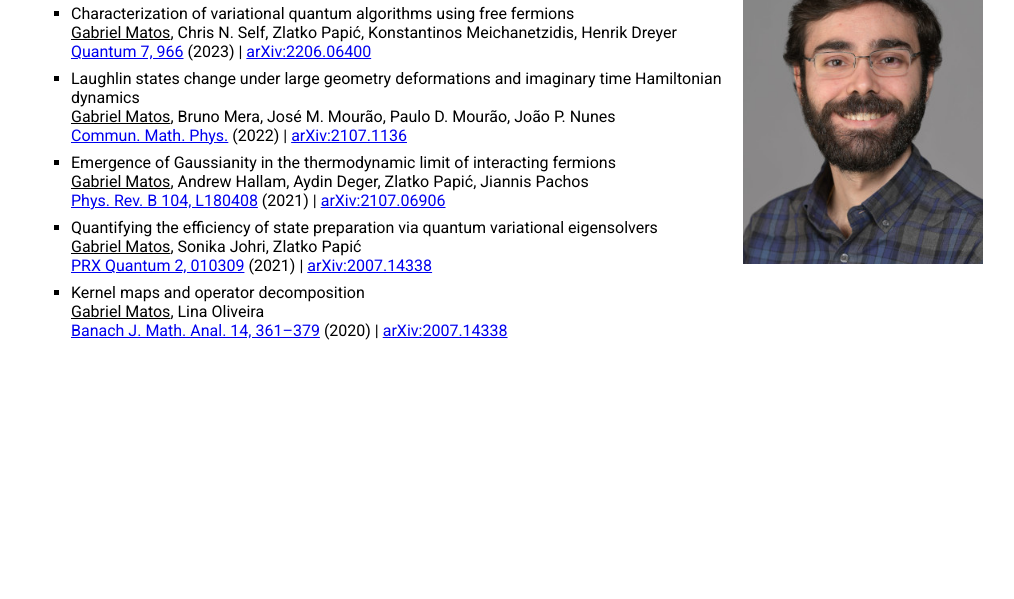
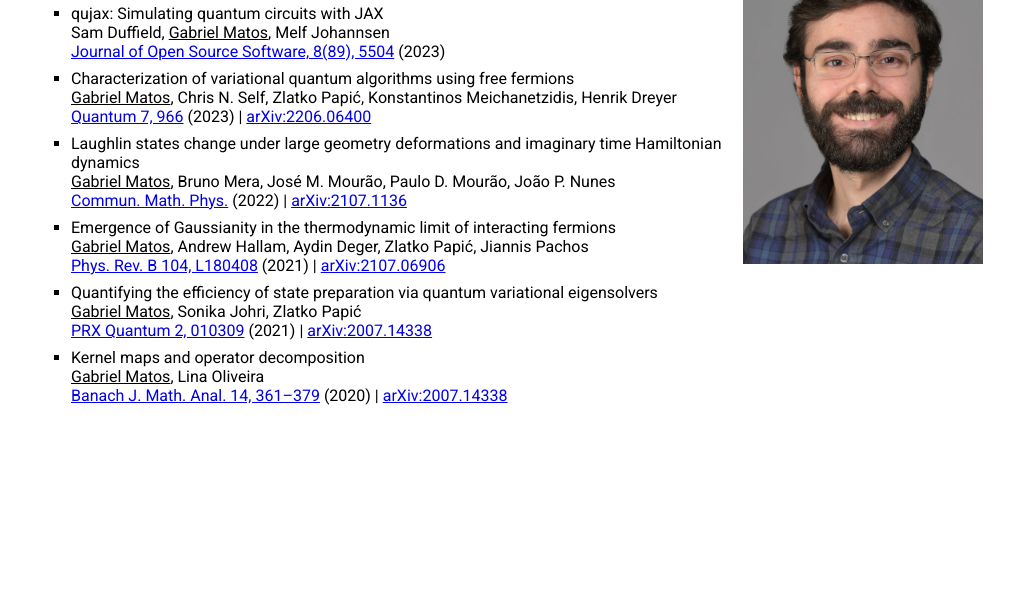
Before and after one commit to gamatos/personal-website, a website: page site/index.html in a window 1280 px wide. Shown: the part 201-800 px from the top of the page, without its empty margins (129-1143 px from the left). Drawn offline with Linux system fonts and the light colour scheme.

Commit message:
Add qujax publication

```diff
--- a/site/index.html
+++ b/site/index.html
@@ -40,6 +40,20 @@
             </header>
             <article>
                 <ul>
+                    <li>
+                        <div class="paper_title">
+                            qujax: Simulating quantum circuits with JAX
+                        </div>
+                        <div class="paper_authors">
+                            Sam Duffield, <u>Gabriel Matos</u>, Melf Johannsen
+                        </div>
+                        </div>
+                        <div class="paper"><span class="paper_journal">
+                            <a href="https://joss.theoj.org/papers/10.21105/joss.05504">Journal of Open Source Software, 8(89), 5504</a>
+                        </span>
+                        <span class="paper_year">(2023)</span>
+                        </div>
+                    </li>
                     <li>
                         <div class="paper_title">
                             Characterization of variational quantum algorithms using free fermions
```
Also changed, not shown: site/publications.html (+14 -0 lines).
